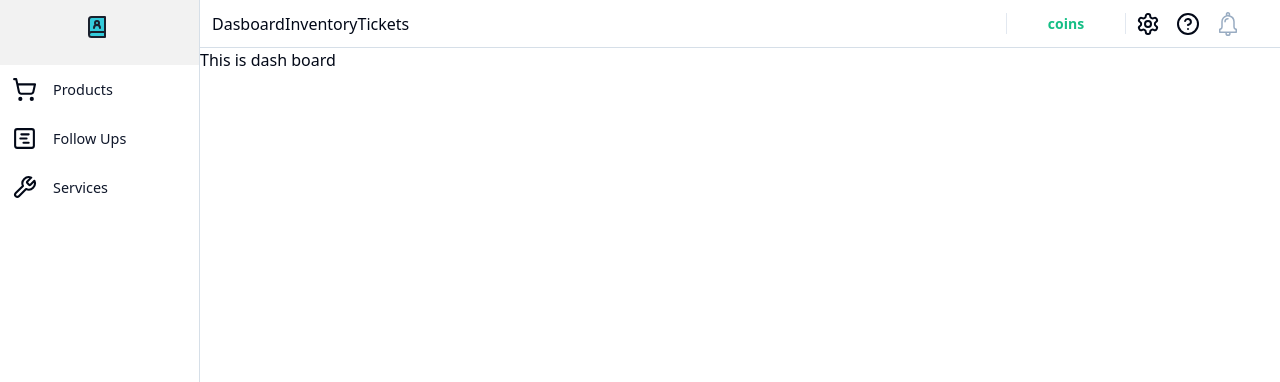
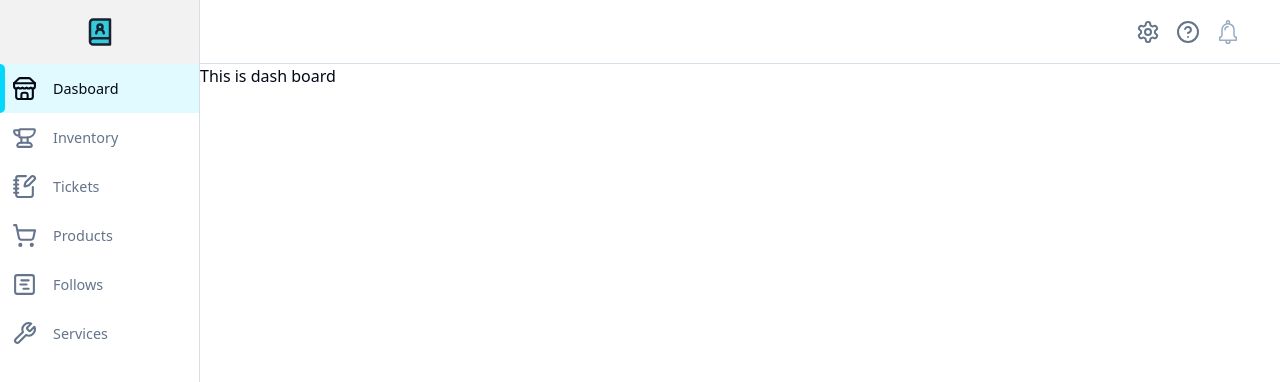
Before and after one commit to whitetposion/Vechicle-service-ms-frontend, a React (Vite) app: page / in a window 1280 px wide. Shown: the top 382 px of the page. Built offline with nearby package versions, Linux system fonts and the light colour scheme.

Commit message:
side nav completed

```diff
--- a/src/Layout/components/private-router-wrapper.jsx
+++ b/src/Layout/components/private-router-wrapper.jsx
@@ -1,29 +1,28 @@
-import { HelpCircleIcon, Settings, ShoppingCart, SquareGanttChart, Wrench } from "lucide-react"
-import { Link } from "react-router-dom"
+import { Anvil, HelpCircleIcon, NotebookPen, Settings, ShoppingCart, SquareGanttChart, Store, Wrench } from "lucide-react"
+import { NavLink } from "react-router-dom"
 import AppBar from "@/components/Awesome-ui/AppBar/AppBar"
 import SideNav from "@/components/Awesome-ui/SideNav/SideNav"
 import NotificationBell from "@/components/Awesome-ui/NotificationBell/NotificationBell"
 import "./styles.scss"
 
 let sideNavOptions = [
+  { name: "Dasboard", link: "/", Icon: <Store/>},
+  { name: "Inventory", link: "/inventory",  Icon: <Anvil/>},
+  { name: "Tickets", link: "/tickets", Icon: <NotebookPen/>},
   { name: "Products", link: "/products", Icon: <ShoppingCart/> },
-  { name: "Follow Ups", link: "/follow-ups", Icon: <SquareGanttChart/>  },
+  { name: "Follows", link: "/follow-ups", Icon: <SquareGanttChart/>  },
   { name: "Services", link: "/services", Icon: <Wrench/>  },
 
-]
-let topNavOptions = [
-  { name: "Dasboard", link: "/", },
-  { name: "Inventory", link: "/inventory"},
-  { name: "Tickets", link: "/tickets" },
 
 ]
+
 const RightLinks = ({}) => {
   return (
       <>
           <div className="nav-icon" >
-              <Link to="/settings/main">
+              <NavLink to="/settings">
                   <Settings />
-              </Link>
+              </NavLink>
           </div>
 
           <div className="nav-icon">
@@ -46,29 +45,15 @@ const PrivateRouteWrapper = ({children}) => {
       />
       <div className="main-app">
         <AppBar
-          justify="space-between"
+          justify="flex-end"
         >
-          <div className="flex h-full w-full justify-evenly">
-            {topNavOptions.map((link, index) => (
-              <div className="h-full text-10 flex justify-center items-center m-4 hover:text-gray-500">
-                <Link
-                  key={index}
-                  to={link.link}
-                >
-                  {link.name}
-                </Link>
-              </div>
-
-            ))}
-          </div>
             <div className="userAvatar">
               <div
                 className="available-credit-container"
                 style={{ marginRight: "10px" }}
               >
                 <div className="credit-stats-main">
-                    {/* <Credit /> */}
-                    <p> coins</p>
+
                 </div>
               </div>
               <RightLinks/>
--- a/src/Layout/components/styles.scss
+++ b/src/Layout/components/styles.scss
@@ -15,17 +15,20 @@
     margin-right: 1rem;
     width: 1.5rem;
     height: 100%;
+    color: hsl(var(--muted-foreground));
     a {
         display: flex;
         justify-content: center;
         align-items: center;
         cursor: pointer;
+        color: hsl(var(--muted-foreground));
     }
 }
 
 .top-sideBar-wrapper {
     height: 100%;
 }
+
 
 .userAvatar {
     display: flex;
@@ -44,10 +47,6 @@
         &.no-right {
             border-right: none;
             width: 100px;
-        }
-        .time-zone-time {
-            font-size: 14px;
-            font-weight: 600;
         }
         .credit-stats-main {
             display: flex;
@@ -99,7 +98,7 @@
 
 .layout-main-content {
     position: relative;
-    height: 94vh;
+    height: 92vh;
     width: 100%;
     overflow-y: hidden;
 }
--- a/src/components/Awesome-ui/AppBar/AppBar.scss
+++ b/src/components/Awesome-ui/AppBar/AppBar.scss
@@ -1,11 +1,11 @@
 .AppBar {
     box-sizing: border-box;
-    height:6vh;
+    height:8vh;
     width:100%;
     padding: 0px 12px;
     display: flex;
     align-items: center;
-    background-color: var(--light-bg);
+    background-color: hsl(var(--background));
     border-bottom: 1px solid #d6dfe8;
     position: relative;;
     z-index: 100;
@@ -18,15 +18,11 @@
     align-items: center;
 }
 
-.AppBar-dark {
-    background-color: var(--dark-bg);
-}
-.AppBar-light {
-    background-color: var(--light-bg);
-}
-
 .ToolBar-space-between {
     justify-content: space-between;
+}
+.ToolBar-flex-end {
+    justify-content: flex-end;
 }
 .ToolBar-space-around {
     justify-content: space-around;
--- a/src/components/Awesome-ui/AppBar/AppBar.tsx
+++ b/src/components/Awesome-ui/AppBar/AppBar.tsx
@@ -15,9 +15,9 @@ type Props = {
     props?: any
     children?: ReactNode;
 }
-const AppBar:React.FC<Props> = ({ color,  justify, theme = "light", className, children }) => {
+const AppBar:React.FC<Props> = ({ justify, className, children }) => {
     return (
-        <div className={`AppBar AppBar-${theme} ${className || ""}`} >
+        <div className={`AppBar  ${className || ""}`} >
             <div className={`ToolBar ToolBar-${justify}`}>{children}</div>
         </div>
     )
--- a/src/components/Awesome-ui/SideNav/sideBar/SideBar.tsx
+++ b/src/components/Awesome-ui/SideNav/sideBar/SideBar.tsx
@@ -19,7 +19,7 @@ const SideBar: React.FC<SideBarProps> = ({ type, expand, children }) => {
             >
                 <div className="topIcons">
                     <div className="company-logo">
-                        <div className={`logo`} style={{ display: "flex" }}>
+                        <div className="logo" >
                             {<BookUser/> }
                         </div>
                     </div>
--- a/src/components/Awesome-ui/SideNav/sideBar/SideBarNameIcon/SideBarNameIcon.scss
+++ b/src/components/Awesome-ui/SideNav/sideBar/SideBarNameIcon/SideBarNameIcon.scss
@@ -12,44 +12,37 @@
         top:0;
         border-top-right-radius:5px ;
         border-bottom-right-radius: 5px;
-
     }
     .name-type-icon {
-        > svg {
+        color:hsl(var(--muted-foreground)) ;
 
-        }
     }
     .name-type-text {
         span {
-            color: hsl(var(--secondary-foreground));
+            color: hsl(var(--muted-foreground));
         }
     }
     &:hover {
-        background: hsl(var(--muted-foreground));
-        .name-type-text {
-            span {
-                color: hsl(var(--primary));
-            }
-        }
+        background: #c1f2fb;
+
     }
 }
 
 .type-name-active {
-    background: hsl(var(--primary-foreground));
+    color: hsl(var(--foreground));
+    background-color: #e0faff;
     .highlight{
-        background-color: hsl(var(--primary));
+        background-color: #03d7fc;
     }
     .name-type-text {
         span {
-            color: hsl(var(--primary));
+            color: hsl(var(--foreground));
         }
     }
-    .svg-icon {
+    .name-type-icon {
+        color: hsl(var(--foreground));
         svg {
-            fill: #fff !important;
-            .st0 {
-                fill: hsl(var(--primary));
-            }
+            color: hsl(var(--foreground));
         }
     }
 }
@@ -66,7 +59,6 @@
     flex-direction: column;
 
     .name-type-icon {
-
         > svg {
             width: 25px;
             height: 25px;
@@ -84,12 +76,7 @@
 .slim {
     .type-name-active {
         .svg-icon {
-            svg {
-                fill: #fff !important;
-                .st0 {
-                    fill: hsl(var(--primary));
-                }
-            }
+
         }
     }
 }
@@ -108,13 +95,6 @@
     .type-name-active {
         flex-direction: row;
         align-items: center;
-        .svg-icon {
-            svg {
-                fill: #fff;
-                .st0 {
-                    fill: hsl(var(--primary));
-                }
-            }
-        }
+
     }
 }
--- a/src/components/Awesome-ui/SideNav/sideBar/SideBarNameIcon/SideBarNameIcon.tsx
+++ b/src/components/Awesome-ui/SideNav/sideBar/SideBarNameIcon/SideBarNameIcon.tsx
@@ -14,9 +14,7 @@ const SideBarNameIcon: React.FC<SideBarNameIconProps> = ({ SvgIcon, name, link }
             to={link}
             className={({isActive}) =>(`side-nav-type-name name-type ${isActive ? "type-name-active": ""}`)}
         >
-            <div className="highlight">
-
-            </div>
+            <div className="highlight"></div>
             <div
                 className="name-type-icon"
             >
--- a/src/components/Awesome-ui/SideNav/sideBar/SideBarSlimIcon/SideBarSlimIcon.tsx
+++ b/src/components/Awesome-ui/SideNav/sideBar/SideBarSlimIcon/SideBarSlimIcon.tsx
@@ -17,7 +17,7 @@ const Icon: React.FC<SideBarIconProps> = ({ SvgIcon, name, url }) => {
     return (
         <NavLink
             to={url}
-            className={({isActive}) =>(`side-nav-type-slim slim-type ${isActive ? "type-slim-active": ""}`)}
+            className={({isActive}) =>(`side-nav-type-slim  ${isActive ? "type-slim-active": ""}`)}
         >
             <div className="highlight"></div>
             <div className="icon-wrapper">
--- a/src/components/Awesome-ui/SideNav/sideBar/sideBar.scss
+++ b/src/components/Awesome-ui/SideNav/sideBar/sideBar.scss
@@ -21,10 +21,9 @@
 
         > .company-logo {
             border-radius: 0;
-            padding: 30px 0px 35px 0px;
             margin: 0;
             width: 100%;
-            height: 50px;
+            height: 8vh;
             display: flex;
             align-items: center;
             justify-content: center;
@@ -41,8 +40,7 @@
             > div {
 
                 svg {
-
-                        fill: #1ec6d8 !important;
+                    fill: #1ec6d8 !important;
 
                 }
 
@@ -91,26 +89,13 @@
             > div {
                 width: 80%;
 
-                &.logo-dark {
+                &.logo {
                     svg {
                         height: 30px !important;
                         width: 30px !important;
-                        .st-text {
-                            fill: #fff !important;
-                        }
                     }
                 }
-                &.logo-light {
-                    height: 30px;
-                    width: 30px;
-                    svg {
-                        height: 30px;
-                        width: 30px;
-                        .st-text {
-                            fill: #194461 !important;
-                        }
-                    }
-                }
+
             }
         }
     }
--- a/tailwind.config.js
+++ b/tailwind.config.js
@@ -4,8 +4,8 @@ module.exports = {
   content: [
     './pages/**/*.{ts,tsx}',
     './components/**/*.{ts,tsx}',
-    './app/**/*.{ts,tsx}',
-    './src/**/*.{ts,tsx}',
+    './app/**/*.{ts,tsx,jsx}',
+    './src/**/*.{ts,tsx,jsx}',
   ],
   prefix: "",
   theme: {
```
Also changed, not shown: src/components/Awesome-ui/SideNav/sideBar/SideBarSlimIcon/IconStyle.scss (+23 -197 lines).
